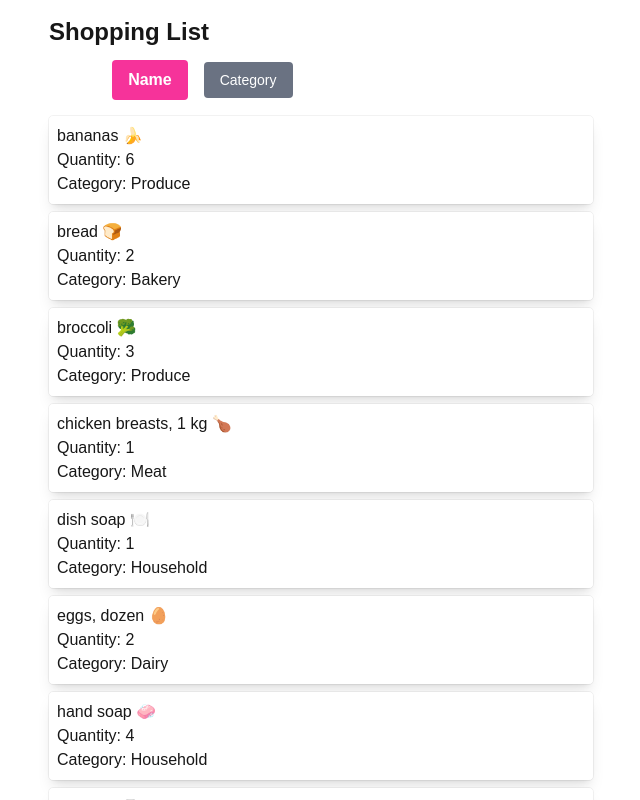
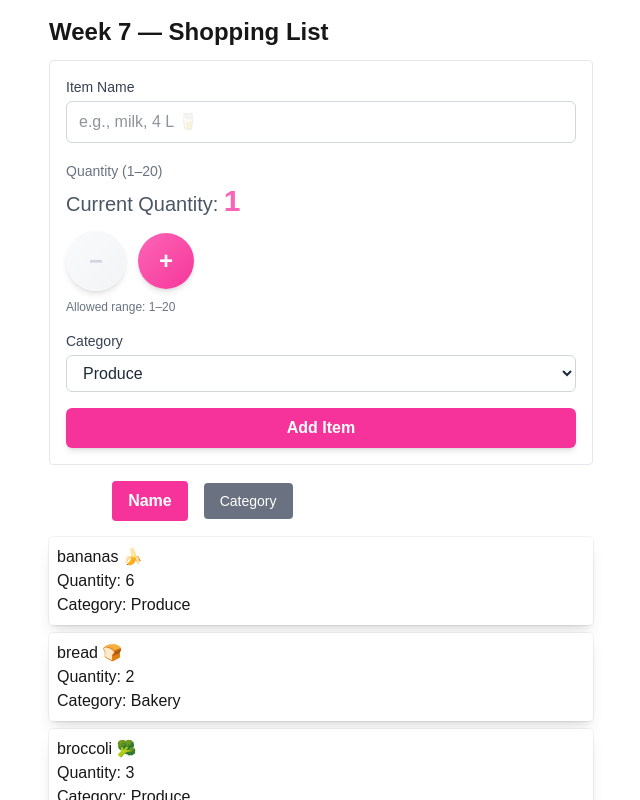
Before and after one commit to Xujun-Wang/cprg306-assignments, a Next.js app: page /week-7 in a window 1280 px wide. Shown: the top 800 px of the page, without its empty margins (319-959 px from the left). Built offline with nearby package versions, Linux system fonts and the light colour scheme.

Commit message:
combined and modified the pages

```diff
--- a/app/page.js
+++ b/app/page.js
@@ -20,6 +20,9 @@ export default function Page() {
         <Link href="./week-6/" rel="noopener noreferrer">
           --&gt; Go to Week 6
         </Link>
+        <Link href="./week-7/" rel="noopener noreferrer">
+          --&gt; Go to Week 7
+        </Link>
       </p>
     </main>
   );
--- a/app/week-7/item-list.js
+++ b/app/week-7/item-list.js
@@ -2,10 +2,9 @@
 
 import React from "react";
 import Item from "./item";
-import items from "./items.json";
 import { useState } from "react";
 
-export default function ItemList() {
+export default function ItemList({ items }) {
   // set default sort by name
   const [sortBy, setSortBy] = useState("name");
 
@@ -20,7 +19,7 @@ export default function ItemList() {
   });
 
   return (
-    <section className="space-y-4">
+    <section className="space-y-4 mt-4">
     <div className="flex items-center gap-2">
       <span className="text-md text-white">Sort by:</span>
       {/* Sort buttons */}
--- a/app/week-7/new-item.js
+++ b/app/week-7/new-item.js
@@ -2,7 +2,7 @@
 
 import { useState } from "react";
 
-export default function NewItem() {
+export default function NewItem({ onAddItem }) {
 
   // name field
   const [name, setName] = useState("");
@@ -41,13 +41,13 @@ export default function NewItem() {
       e.preventDefault();
 
       const item = {
+        id: Math.random().toString(36).substr(2, 9),
         name,
         quantity,
         category
       };
 
-      console.log(item);
-      alert(`Item: ${name}\nQuantity: ${quantity}\nCategory: ${category}`);
+      onAddItem(item);
 
       setName("");
       setQuantity(1);
@@ -64,6 +64,7 @@ export default function NewItem() {
         <input
           type="text"
           id="name"
+          autoComplete="off"
           value={name}
           onChange={updateItemName}
           required
@@ -74,7 +75,7 @@ export default function NewItem() {
 
       {/* quantity */}
       <div>
-        <label htmlFor="quantity" className="text-sm text-gray-500">Quantity (1–20)</label>
+        <span className="text-sm text-gray-500">Quantity (1–20)</span>
         <p className="mb-3">
             <span className="text-xl text-gray-600">Current Quantity: </span>
             <span className="text-3xl font-bold text-pink-400">{quantity}</span>
@@ -110,6 +111,7 @@ export default function NewItem() {
         </label>
         <select
           id="category"
+          autoComplete="off"
           value={category}
           onChange={updateItemCategory}
           required
--- a/app/week-7/page.js
+++ b/app/week-7/page.js
@@ -1,10 +1,22 @@
+"use client";
+
+import { useState } from "react";
 import ItemList from "./item-list";
+import itemsData from "./items.json";
+import NewItem from "./new-item";
 
 export default function Page() {
+  const [items, setItems] = useState(itemsData);
+
+  const handleAddItem = (newItem) => {
+    setItems([...items, newItem]);
+  };
+
   return (
     <main className="p-4 max-w-xl mx-auto">
-      <h1 className="text-2xl font-bold mb-3">Shopping List</h1>
-      <ItemList />
+      <h1 className="text-2xl font-bold mb-3">Week 7 — Shopping List</h1>
+      <NewItem onAddItem={handleAddItem} />
+      <ItemList items={items} />
     </main>
   );
 }
```
